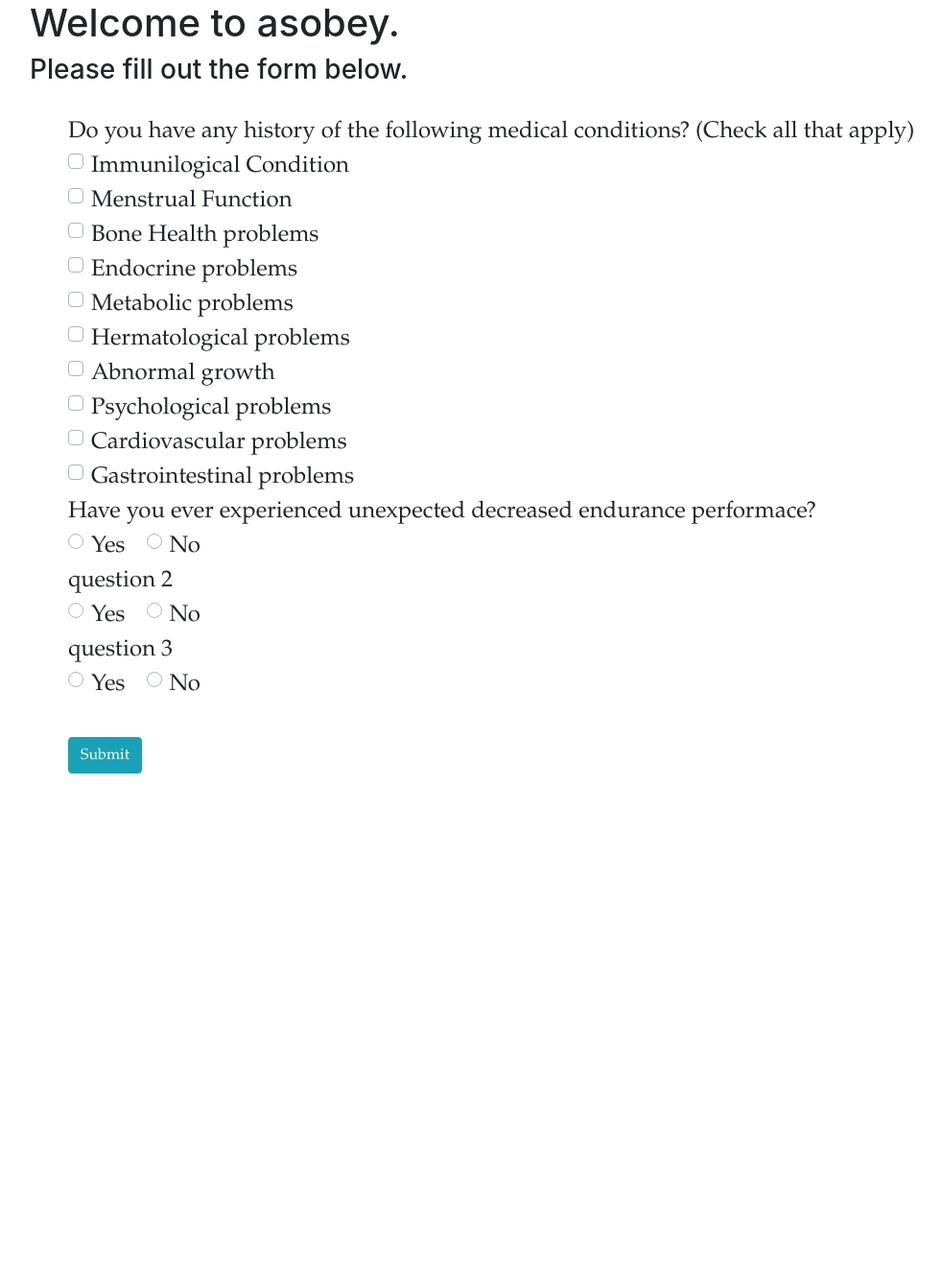
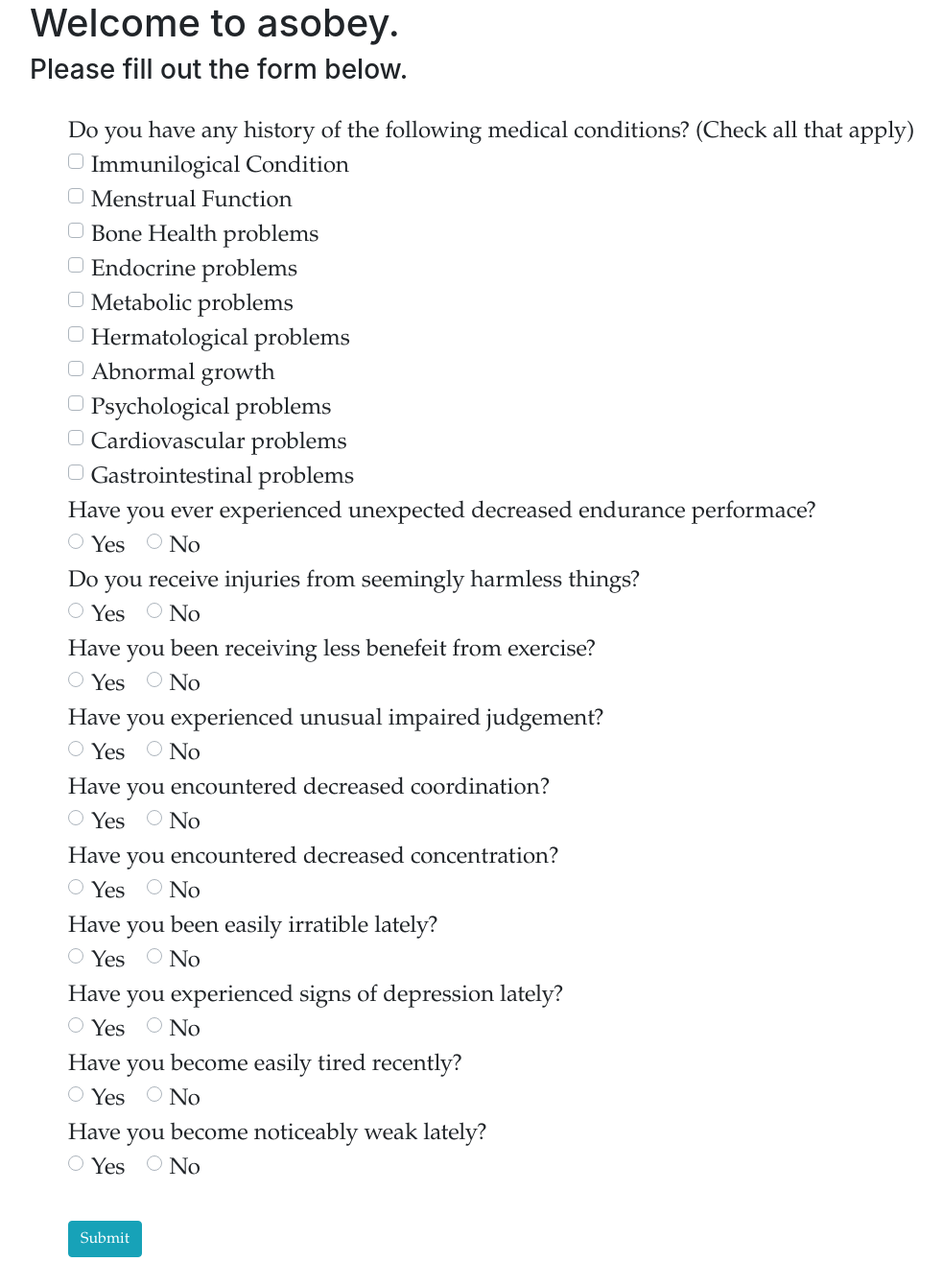
Before and after one commit to reticivis-net/pickhacks2019, a PHP site: page /portal/form.php in a window 1280 px wide. Shown: the whole page at 96% size, without its empty margins (54-1037 px from the left). Before the commit the page ends 806 px from the top, so only its background shows below. Run offline with PHP 8.4, Linux system fonts and the light colour scheme; the visitor is signed in with stand-in values (Sample User, id 1); data that the repository does not hold is empty; some libraries are stand-ins or nearby versions.

Commit message:
Form Completed

```diff
--- a/portal/form.php
+++ b/portal/form.php
@@ -169,34 +169,111 @@ include '../header.php';
             <li>Have you ever experienced unexpected decreased endurance performace?
                 <br>
                 <div class="custom-control custom-radio custom-control-inline">
-                    <input type="radio" id="input4yes" name="4" class="custom-control-input" value="yes" required>
-                    <label class="custom-control-label" for="input4yes">Yes</label>
+                    <input type="radio" id="input10yes" name="10" class="custom-control-input" value="1" required>
+                    <label class="custom-control-label" for="input10yes">Yes</label>
                 </div>
                 <div class="custom-control custom-radio custom-control-inline">
-                    <input type="radio" id="input4no" name="4" class="custom-control-input" value="no" required>
-                    <label class="custom-control-label" for="input4no">No</label>
+                    <input type="radio" id="input10no" name="10" class="custom-control-input" value="0" required>
+                    <label class="custom-control-label" for="input10no">No</label>
                 </div>
             </li>
-            <li>question 2
+            <li>Do you receive injuries from seemingly harmless things?
                 <br>
                 <div class="custom-control custom-radio custom-control-inline">
-                    <input type="radio" id="input5yes" name="5" class="custom-control-input" value="yes" required>
-                    <label class="custom-control-label" for="input5yes">Yes</label>
+                    <input type="radio" id="input11yes" name="11" class="custom-control-input" value="1" required>
+                    <label class="custom-control-label" for="input11yes">Yes</label>
                 </div>
                 <div class="custom-control custom-radio custom-control-inline">
-                    <input type="radio" id="input5no" name="5" class="custom-control-input" value="no" required>
-                    <label class="custom-control-label" for="input5no">No</label>
+                    <input type="radio" id="input11no" name="11" class="custom-control-input" value="0" required>
+                    <label class="custom-control-label" for="input11no">No</label>
                 </div>
             </li>
-            <li>question 3
+            <li>Have you been receiving less benefeit from exercise?
                 <br>
                 <div class="custom-control custom-radio custom-control-inline">
-                    <input type="radio" id="input6yes" name="6" class="custom-control-input" value="yes" required>
-                    <label class="custom-control-label" for="input6yes">Yes</label>
+                    <input type="radio" id="input12yes" name="12" class="custom-control-input" value="1" required>
+                    <label class="custom-control-label" for="input12yes">Yes</label>
                 </div>
                 <div class="custom-control custom-radio custom-control-inline">
-                    <input type="radio" id="input6no" name="6" class="custom-control-input" value="no" required>
-                    <label class="custom-control-label" for="input6no">No</label>
+                    <input type="radio" id="input12no" name="12" class="custom-control-input" value="0" required>
+                    <label class="custom-control-label" for="input12no">No</label>
+                </div>
+            </li>
+            <li>Have you experienced unusual impaired judgement?
+                <br>
+                <div class="custom-control custom-radio custom-control-inline">
+                    <input type="radio" id="input13yes" name="13" class="custom-control-input" value="1" required>
+                    <label class="custom-control-label" for="input13yes">Yes</label>
+                </div>
+                <div class="custom-control custom-radio custom-control-inline">
+                    <input type="radio" id="input13no" name="13" class="custom-control-input" value="0" required>
+                    <label class="custom-control-label" for="input13no">No</label>
+                </div>
+            </li>
+            <li>Have you encountered decreased coordination?
+                <br>
+                <div class="custom-control custom-radio custom-control-inline">
+                    <input type="radio" id="input14yes" name="14" class="custom-control-input" value="1" required>
+                    <label class="custom-control-label" for="input14yes">Yes</label>
+                </div>
+                <div class="custom-control custom-radio custom-control-inline">
+                    <input type="radio" id="input14no" name="14" class="custom-control-input" value="0" required>
+                    <label class="custom-control-label" for="input14no">No</label>
+                </div>
+            </li>
+            <li>Have you encountered decreased concentration?
+                <br>
+                <div class="custom-control custom-radio custom-control-inline">
+                    <input type="radio" id="input15yes" name="15" class="custom-control-input" value="1" required>
+                    <label class="custom-control-label" for="input15yes">Yes</label>
+                </div>
+                <div class="custom-control custom-radio custom-control-inline">
+                    <input type="radio" id="input15no" name="15" class="custom-control-input" value="0" required>
+                    <label class="custom-control-label" for="input15no">No</label>
+                </div>
+            </li>
+            <li>Have you been easily irratible lately?
+                <br>
+                <div class="custom-control custom-radio custom-control-inline">
+                    <input type="radio" id="input16yes" name="16" class="custom-control-input" value="1" required>
+                    <label class="custom-control-label" for="input16yes">Yes</label>
+                </div>
+                <div class="custom-control custom-radio custom-control-inline">
+                    <input type="radio" id="input16no" name="16" class="custom-control-input" value="0" required>
+                    <label class="custom-control-label" for="input16no">No</label>
+                </div>
+            </li>
+            <li>Have you experienced signs of depression lately?
+                <br>
+                <div class="custom-control custom-radio custom-control-inline">
+                    <input type="radio" id="input17yes" name="17" class="custom-control-input" value="1" required>
+                    <label class="custom-control-label" for="input17yes">Yes</label>
+                </div>
+                <div class="custom-control custom-radio custom-control-inline">
+                    <input type="radio" id="input17no" name="17" class="custom-control-input" value="0" required>
+                    <label class="custom-control-label" for="input17no">No</label>
+                </div>
+            </li>
+            <li>Have you become easily tired recently?
+                <br>
+                <div class="custom-control custom-radio custom-control-inline">
+                    <input type="radio" id="input18yes" name="18" class="custom-control-input" value="1" required>
+                    <label class="custom-control-label" for="input18yes">Yes</label>
+                </div>
+                <div class="custom-control custom-radio custom-control-inline">
+                    <input type="radio" id="input18no" name="18" class="custom-control-input" value="0" required>
+                    <label class="custom-control-label" for="input18no">No</label>
+                </div>
+            </li>
+            <li>Have you become noticeably weak lately?
+                <br>
+                <div class="custom-control custom-radio custom-control-inline">
+                    <input type="radio" id="input19yes" name="19" class="custom-control-input" value="1" required>
+                    <label class="custom-control-label" for="input19yes">Yes</label>
+                </div>
+                <div class="custom-control custom-radio custom-control-inline">
+                    <input type="radio" id="input19no" name="19" class="custom-control-input" value="0" required>
+                    <label class="custom-control-label" for="input19no">No</label>
                 </div>
             </li>
             <br>
```
